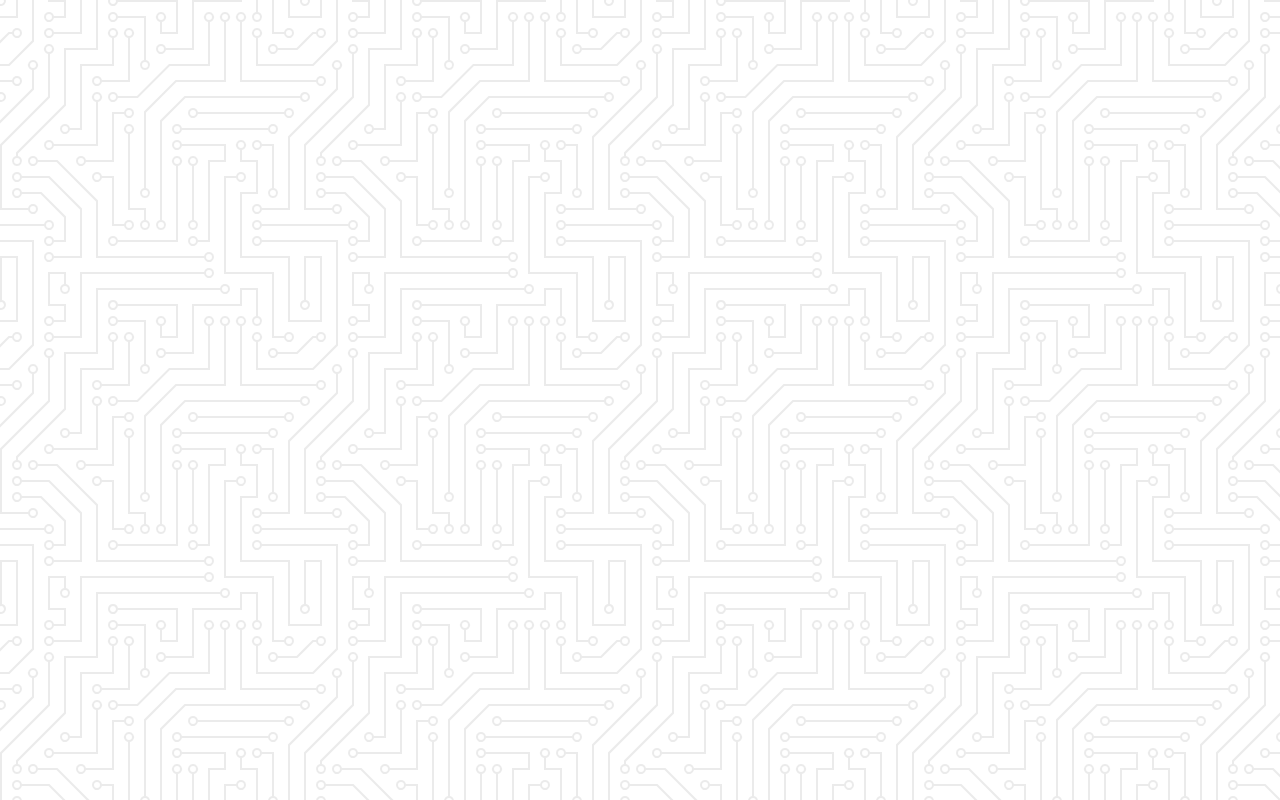
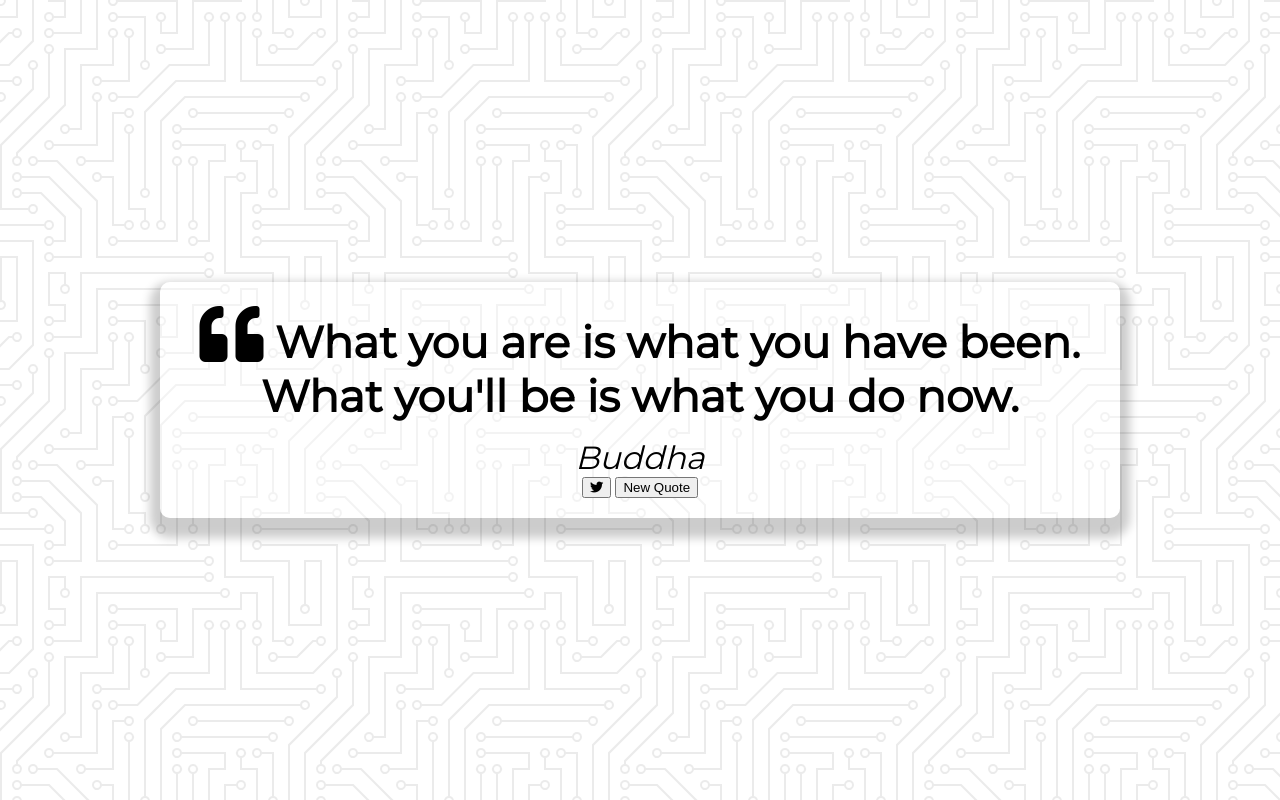
Before and after one commit to ranjitsgill/Quote-Generator, a plain HTML site: page index.html in a window 1280 px wide. Drawn offline with Linux system fonts and the light colour scheme.

Commit message:
Changing the look of the page.

```diff
--- a/index.html
+++ b/index.html
@@ -9,6 +9,26 @@
     <link rel="stylesheet" href="style.css">
 </head>
 <body>
+    <div class="quote-container" id="quote-container">
+        <!-- Quote-->
+        <div class="quote-text">
+            <i class="fas fa-quote-left"></i>
+            <span id="qoute">What you are is what you have been. What you'll be is what you do now.</span>
+        </div>
+        <!-- Author -->
+        <div class="quote-author">
+            <span id="author">Buddha</span>
+        </div>
+        <!-- Buttons -->
+        <div class="button-container">
+            <button class="twitter-button" id="twitter" title="Tweet This!">
+                <i class="fab fa-twitter"></i>
+            </button>
+            <button id="new-quote">New Quote</button>
+        </div>
+    </div>
+
+
     <!-- Script -->
     <script src="script.js"></script>
 </body>
--- a/style.css
+++ b/style.css
@@ -17,3 +17,42 @@ body {
   align-items: center;
   justify-content: center;
 }
+
+.quote-container {
+  width: auto;
+  max-width: 900px;
+  padding: 20px 30px;
+  border-radius: 10px;
+  background-color: rgba(255, 255, 255, 0.4);
+  box-shadow: 0 10px 10px 10px rgba(0, 0, 0, 0.2);
+}
+
+.quote-text {
+  font-size: 2.75rem;
+}
+
+.long-quote {
+  font-size: 2rem;
+}
+
+.fa-quote-left {
+  font-size: 4rem;
+}
+
+.quote-author {
+  margin-top: 15px;
+  font-size: 2rem;
+  font-weight: 400;
+  font-style: italic;
+}
+
+/* Media Query: Tablet or Smaller */
+@media screen and (max-width: 1000px) {
+ .quote-container{
+  margin: auto 10px;
+ }
+
+ .quote-text {
+  font-size: 2.5rem;
+ }
+}
```
